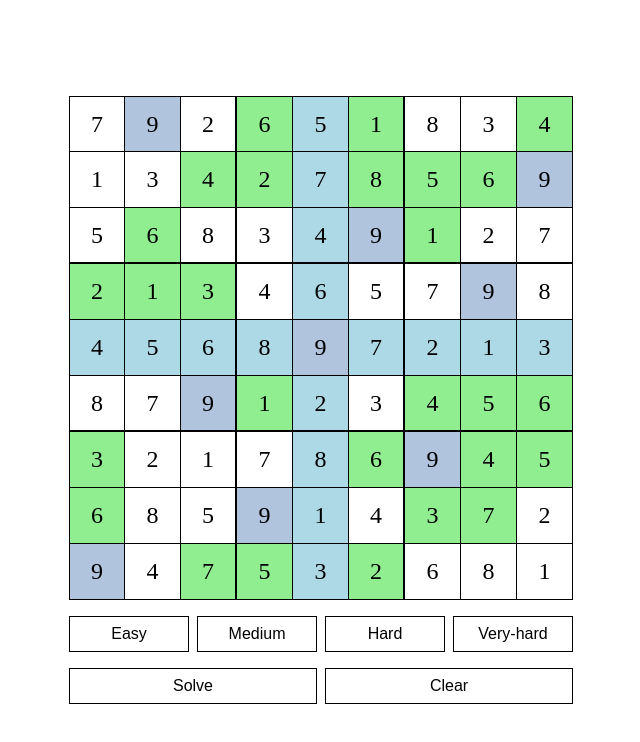
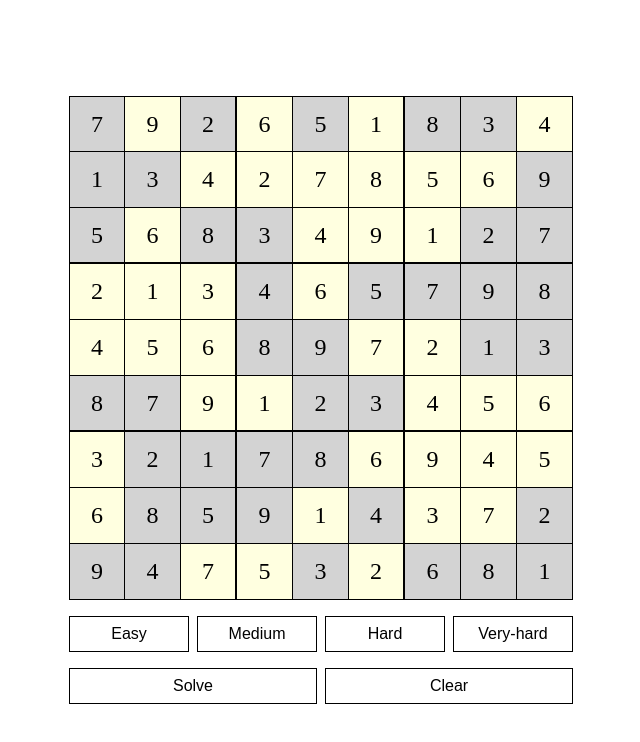
Before and after one commit to LeonhardWeiler/sudovim, a plain HTML site: page index.html in a window 1280 px wide. Both pictures are taken after a click on the button "Solve". Shown: the whole page, without its empty margins (319-959 px from the left). Drawn offline with Linux system fonts and the light colour scheme.

Commit message:
color changed and solve working

```diff
--- a/index.html
+++ b/index.html
@@ -10,87 +10,87 @@
   <body>
     <div class="container">
       <div class="sudoku">
-        <div class="sudoku__cell"></div>
-        <div class="sudoku__cell"></div>
-        <div class="sudoku__cell"></div>
-        <div class="sudoku__cell"></div>
-        <div class="sudoku__cell"></div>
-        <div class="sudoku__cell"></div>
-        <div class="sudoku__cell"></div>
-        <div class="sudoku__cell"></div>
-        <div class="sudoku__cell"></div>
-        <div class="sudoku__cell"></div>
-        <div class="sudoku__cell"></div>
-        <div class="sudoku__cell"></div>
-        <div class="sudoku__cell"></div>
-        <div class="sudoku__cell"></div>
-        <div class="sudoku__cell"></div>
-        <div class="sudoku__cell"></div>
-        <div class="sudoku__cell"></div>
-        <div class="sudoku__cell"></div>
-        <div class="sudoku__cell"></div>
-        <div class="sudoku__cell"></div>
-        <div class="sudoku__cell"></div>
-        <div class="sudoku__cell"></div>
-        <div class="sudoku__cell"></div>
-        <div class="sudoku__cell"></div>
-        <div class="sudoku__cell"></div>
-        <div class="sudoku__cell"></div>
-        <div class="sudoku__cell"></div>
-        <div class="sudoku__cell"></div>
-        <div class="sudoku__cell"></div>
-        <div class="sudoku__cell"></div>
-        <div class="sudoku__cell"></div>
-        <div class="sudoku__cell"></div>
-        <div class="sudoku__cell"></div>
-        <div class="sudoku__cell"></div>
-        <div class="sudoku__cell"></div>
-        <div class="sudoku__cell"></div>
-        <div class="sudoku__cell"></div>
-        <div class="sudoku__cell"></div>
-        <div class="sudoku__cell"></div>
-        <div class="sudoku__cell"></div>
-        <div class="sudoku__cell"></div>
-        <div class="sudoku__cell"></div>
-        <div class="sudoku__cell"></div>
-        <div class="sudoku__cell"></div>
-        <div class="sudoku__cell"></div>
-        <div class="sudoku__cell"></div>
-        <div class="sudoku__cell"></div>
-        <div class="sudoku__cell"></div>
-        <div class="sudoku__cell"></div>
-        <div class="sudoku__cell"></div>
-        <div class="sudoku__cell"></div>
-        <div class="sudoku__cell"></div>
-        <div class="sudoku__cell"></div>
-        <div class="sudoku__cell"></div>
-        <div class="sudoku__cell"></div>
-        <div class="sudoku__cell"></div>
-        <div class="sudoku__cell"></div>
-        <div class="sudoku__cell"></div>
-        <div class="sudoku__cell"></div>
-        <div class="sudoku__cell"></div>
-        <div class="sudoku__cell"></div>
-        <div class="sudoku__cell"></div>
-        <div class="sudoku__cell"></div>
-        <div class="sudoku__cell"></div>
-        <div class="sudoku__cell"></div>
-        <div class="sudoku__cell"></div>
-        <div class="sudoku__cell"></div>
-        <div class="sudoku__cell"></div>
-        <div class="sudoku__cell"></div>
-        <div class="sudoku__cell"></div>
-        <div class="sudoku__cell"></div>
-        <div class="sudoku__cell"></div>
-        <div class="sudoku__cell"></div>
-        <div class="sudoku__cell"></div>
-        <div class="sudoku__cell"></div>
-        <div class="sudoku__cell"></div>
-        <div class="sudoku__cell"></div>
-        <div class="sudoku__cell"></div>
-        <div class="sudoku__cell"></div>
-        <div class="sudoku__cell"></div>
-        <div class="sudoku__cell"></div>
+        <div class="cell"></div>
+        <div class="cell"></div>
+        <div class="cell"></div>
+        <div class="cell"></div>
+        <div class="cell"></div>
+        <div class="cell"></div>
+        <div class="cell"></div>
+        <div class="cell"></div>
+        <div class="cell"></div>
+        <div class="cell"></div>
+        <div class="cell"></div>
+        <div class="cell"></div>
+        <div class="cell"></div>
+        <div class="cell"></div>
+        <div class="cell"></div>
+        <div class="cell"></div>
+        <div class="cell"></div>
+        <div class="cell"></div>
+        <div class="cell"></div>
+        <div class="cell"></div>
+        <div class="cell"></div>
+        <div class="cell"></div>
+        <div class="cell"></div>
+        <div class="cell"></div>
+        <div class="cell"></div>
+        <div class="cell"></div>
+        <div class="cell"></div>
+        <div class="cell"></div>
+        <div class="cell"></div>
+        <div class="cell"></div>
+        <div class="cell"></div>
+        <div class="cell"></div>
+        <div class="cell"></div>
+        <div class="cell"></div>
+        <div class="cell"></div>
+        <div class="cell"></div>
+        <div class="cell"></div>
+        <div class="cell"></div>
+        <div class="cell"></div>
+        <div class="cell"></div>
+        <div class="cell"></div>
+        <div class="cell"></div>
+        <div class="cell"></div>
+        <div class="cell"></div>
+        <div class="cell"></div>
+        <div class="cell"></div>
+        <div class="cell"></div>
+        <div class="cell"></div>
+        <div class="cell"></div>
+        <div class="cell"></div>
+        <div class="cell"></div>
+        <div class="cell"></div>
+        <div class="cell"></div>
+        <div class="cell"></div>
+        <div class="cell"></div>
+        <div class="cell"></div>
+        <div class="cell"></div>
+        <div class="cell"></div>
+        <div class="cell"></div>
+        <div class="cell"></div>
+        <div class="cell"></div>
+        <div class="cell"></div>
+        <div class="cell"></div>
+        <div class="cell"></div>
+        <div class="cell"></div>
+        <div class="cell"></div>
+        <div class="cell"></div>
+        <div class="cell"></div>
+        <div class="cell"></div>
+        <div class="cell"></div>
+        <div class="cell"></div>
+        <div class="cell"></div>
+        <div class="cell"></div>
+        <div class="cell"></div>
+        <div class="cell"></div>
+        <div class="cell"></div>
+        <div class="cell"></div>
+        <div class="cell"></div>
+        <div class="cell"></div>
+        <div class="cell"></div>
+        <div class="cell"></div>
       </div>
       <div class="difficulty">
         <button class="btn" id="easy" value="easy">Easy</button>
--- a/script.js
+++ b/script.js
@@ -20,15 +20,12 @@ document.querySelector("#solve").addEventListener("click", solveSudokuGrid);
 document.addEventListener("keydown", (event) => cursorHighlight(event));
 
 let originalSudokuGrid;
-let currentRow = 4;
-let currentCol = 4;
+let currentRow;
+let currentCol;
 
 function updateSudokuGrid(difficulty) {
-  createSudokuGridHTML(createSudokuGrid(difficulty));
-  clearColors();
-  resetCursor();
-  highlightSimilar();
-  highlightLines();
+  createSudokuGridHTML(difficulty);
+  resetSudoku();
   localStorage.setItem("sudokuDifficulty", difficulty);
 }
 
@@ -88,16 +85,16 @@ function createSudokuGrid(difficulty) {
 
   solveSudoku(grid);
 
+  originalSudokuGrid = JSON.parse(JSON.stringify(grid));
+
   const difficultyMap = {
-    easy: 30,
-    medium: 40,
-    hard: 50,
+    "easy": 30,
+    "medium": 40,
+    "hard": 50,
     "very-hard": 60,
   };
 
   removeCells(grid, difficultyMap[difficulty]);
-
-  originalSudokuGrid = JSON.parse(JSON.stringify(grid));
   return grid;
 }
 
@@ -119,29 +116,37 @@ function removeCells(grid, cellsToRemove) {
   }
 }
 
-function createSudokuGridHTML(grid) {
-  const sudokuCells = document.querySelectorAll(".sudoku__cell");
-  sudokuCells.forEach((cell, index) => {
+function createSudokuGridHTML(difficulty) {
+  const grid = createSudokuGrid(difficulty);
+  document.querySelectorAll(".cell").forEach((cell, index) => {
     const row = Math.floor(index / 9);
     const col = index % 9;
     const cellValue = grid[row][col];
-    cell.textContent = cellValue === 0 ? "" : cellValue;
     if (cellValue === 0) {
+      cell.textContent = "";
       cell.classList.add("editable");
     } else {
+      cell.textContent = cellValue;
       cell.classList.remove("editable");
     }
   });
 }
 
+function resetSudoku() {
+  resetCursor();
+  clearColors();
+  highlightSimilar();
+  highlightLines();
+}
+
 function resetCursor() {
   currentRow = 4;
   currentCol = 4;
-
-  const sudokuCells = document.querySelectorAll(".sudoku__cell");
-  sudokuCells.forEach((cell) => cell.classList.remove("highlight"));
-
-  sudokuCells[40].classList.add("highlight");
+  const highlightedCell = document.querySelector(".highlight");
+  if (highlightedCell) {
+    highlightedCell.classList.remove("highlight");
+  }
+  document.querySelectorAll(".cell")[40].classList.add("highlight");
 }
 
 function clearColors() {
@@ -151,51 +156,99 @@ function clearColors() {
   document
     .querySelectorAll(".edited")
     .forEach((cell) => cell.classList.remove("edited"));
+  document
+    .querySelectorAll(".wrong")
+    .forEach((cell) => cell.classList.remove("wrong"));
+  document
+    .querySelectorAll(".original")
+    .forEach((cell) => cell.classList.remove("original"));
+  document
+    .querySelectorAll(".empty")
+    .forEach((cell) => cell.classList.remove("empty"));
+}
+
+function highlightSimilar() {
+  let highlightedCellValue = document.querySelector(".highlight");
+
+  if (highlightedCellValue) {
+    highlightedCellValue = highlightedCellValue.textContent;
+  }
+
+  document.querySelectorAll(".cell").forEach((cell) => {
+    cell.classList.remove("similar");
+
+    if (
+      cell.textContent === highlightedCellValue &&
+      cell !== document.querySelector(".highlight") &&
+      cell.textContent !== ""
+    ) {
+      cell.classList.add("similar");
+    }
+  });
+}
+
+function highlightLines() {
+  const highlightedCell = document.querySelector(".highlight");
+  const sudokuCells = Array.from(document.querySelectorAll(".cell"));
+  const rowIndex = Math.floor(sudokuCells.indexOf(highlightedCell) / 9);
+  const colIndex = sudokuCells.indexOf(highlightedCell) % 9;
+
+  sudokuCells.forEach((cell, index) => {
+    const cellRow = Math.floor(index / 9);
+    const cellCol = index % 9;
+
+    cell.classList.remove("highlight-line");
+
+    if (cellCol === colIndex && cell !== highlightedCell) {
+      cell.classList.add("highlight-line");
+    } else if (cellRow === rowIndex && cell !== highlightedCell) {
+      cell.classList.add("highlight-line");
+    }
+  });
 }
 
 function clearSudokuGrid() {
-  document
-    .querySelectorAll(".solved")
-    .forEach((cell) => (cell.textContent = ""));
-  document
-    .querySelectorAll(".edited")
-    .forEach((cell) => (cell.textContent = ""));
+  document.querySelectorAll(".cell").forEach((cell) => {
+    if (cell.classList.contains("editable")) {
+      cell.textContent = "";
+    }
+  });
   clearColors();
   highlightSimilar();
+  resetSudoku();
 }
 
 function solveSudokuGrid() {
-  const sudokuCells = document.querySelectorAll(".sudoku__cell");
-  const grid = [];
+  const sudokuCells = document.querySelectorAll(".cell");
+  document.querySelectorAll(".similar").forEach((cell) => {cell.classList.remove("similar")});
+  document.querySelectorAll(".highlight-line").forEach((cell) => {cell.classList.remove("highlight-line")});
+  document.querySelector(".highlight").classList.remove("highlight");
 
-  let index = 0;
-  for (let i = 0; i < 9; i++) {
-    const row = [];
-    for (let j = 0; j < 9; j++) {
-      const cellValue = sudokuCells[index].textContent.trim();
-      row.push(parseInt(cellValue) || 0);
-      index++;
+  sudokuCells.forEach((cell) => {
+    if (!cell.classList.contains("editable")) {
+      cell.classList.add("original");
     }
-    grid.push(row);
-  }
-  if (solveSudoku(grid)) {
-    for (let i = 0; i < 9; i++) {
-      for (let j = 0; j < 9; j++) {
-        if (sudokuCells[i * 9 + j].textContent !== grid[i][j].toString()) {
-          sudokuCells[i * 9 + j].textContent = grid[i][j];
-          sudokuCells[i * 9 + j].classList.add("solved");
-        }
+  });
+
+  originalSudokuGrid.forEach((row, rowIndex) => {
+    row.forEach((cell, colIndex) => {
+      const index = rowIndex * 9 + colIndex;
+      let cellValue = sudokuCells[index].textContent;
+      if (cellValue === "") {
+        sudokuCells[index].textContent = cell;
+        sudokuCells[index].classList.add("empty");
+      } else if (cellValue !== cell.toString()) {
+        sudokuCells[index].textContent = cell;
+        sudokuCells[index].classList.add("wrong");
+      } else {
+        sudokuCells[index].classList.add("solved");
       }
-    }
-  } else {
-    alert("sudoku is wrong!");
-  }
-  highlightSimilar();
+    });
+  });
 }
 
 function cursorHighlight(event) {
   const highlightedCell = document.querySelector(".highlight");
-  const sudokuCells = document.querySelectorAll(".sudoku__cell");
   const key = event.key;
 
   if (key === "h" && currentCol > 0) {
@@ -214,54 +267,16 @@ function cursorHighlight(event) {
   ) {
     highlightedCell.textContent = key;
     highlightedCell.classList.add("edited");
-  } else if (
-    (key === "Backspace" || key === "Delete" || key === "x") &&
-    highlightedCell.classList.contains("editable")
-  ) {
+  } else if (key === "x" && highlightedCell.classList.contains("editable")) {
     highlightedCell.textContent = "";
     highlightedCell.classList.remove("edited");
   }
 
   const newIndex = currentRow * 9 + currentCol;
   highlightedCell.classList.remove("highlight");
-  sudokuCells[newIndex].classList.add("highlight");
+  document
+    .querySelectorAll(".cell")
+    [newIndex].classList.add("highlight");
   highlightSimilar();
   highlightLines();
 }
-
-function highlightSimilar() {
-  const highlightedCellValue = document.querySelector(".highlight").textContent;
-  const sudokuCells = document.querySelectorAll(".sudoku__cell");
-
-  sudokuCells.forEach((cell) => {
-    cell.classList.remove("similar");
-
-    if (
-      cell.textContent === highlightedCellValue &&
-      cell !== document.querySelector(".highlight") &&
-      cell.textContent !== ""
-    ) {
-      cell.classList.add("similar");
-    }
-  });
-}
-
-function highlightLines() {
-  const highlightedCell = document.querySelector(".highlight");
-  const sudokuCells = Array.from(document.querySelectorAll(".sudoku__cell"));
-  const rowIndex = Math.floor(sudokuCells.indexOf(highlightedCell) / 9);
-  const colIndex = sudokuCells.indexOf(highlightedCell) % 9;
-
-  sudokuCells.forEach((cell, index) => {
-    const cellRow = Math.floor(index / 9);
-    const cellCol = index % 9;
-
-    cell.classList.remove("highlight-line");
-
-    if (cellCol === colIndex) {
-      cell.classList.add("highlight-line");
-    } else if (cellRow === rowIndex) {
-      cell.classList.add("highlight-line");
-    }
-  });
-}
--- a/style.css
+++ b/style.css
@@ -25,14 +25,16 @@ body {
   cursor: pointer;
 }
 
-.sudoku__cell:not(.editable),
+.cell:not(.editable),
 .edited,
-.solved {
+.solved,
+.wrong,
+.empty {
   text-align: center;
   align-content: center;
 }
 
-.sudoku__cell {
+.cell {
   width: 3.5rem;
   aspect-ratio: 1;
   border-bottom: 1px solid;
@@ -40,20 +42,20 @@ body {
   user-select: none;
 }
 
-.sudoku__cell:nth-of-type(9n+1) {
+.cell:nth-of-type(9n+1) {
   border-left: 1px solid;
 }
 
-.sudoku__cell:nth-of-type(-n+9) {
+.cell:nth-of-type(-n+9) {
   border-top: 1px solid;
 }
 
-.sudoku__cell:nth-of-type(3n):not(:nth-of-type(9n)) {
+.cell:nth-of-type(3n):not(:nth-of-type(9n)) {
   border-right: 2px solid;
 }
 
-.sudoku__cell:nth-of-type(n+19):nth-of-type(-n+27),
-.sudoku__cell:nth-of-type(n+46):nth-of-type(-n+54) {
+.cell:nth-of-type(n+19):nth-of-type(-n+27),
+.cell:nth-of-type(n+46):nth-of-type(-n+54) {
   border-bottom: 2px solid;
 }
 
@@ -77,25 +79,14 @@ body {
   }
 }
 
-.solved {
-  background-color: lightgreen;
-}
-
-.highlight {
-  background-color: lightsteelblue !important;
-}
-
-.similar {
-  background-color: lightsteelblue;
-}
-
-.highlight-line {
-  background-color: lightblue;
-}
-
-.edited {
-  background-color: lightyellow;
-}
+.similar{background-color: lightsteelblue}
+.highlight-line{background-color: lightblue}
+.edited{background-color: lightyellow}
+.highlight{background-color: lightsteelblue}
+.wrong{background-color: lightcoral}
+.solved{background-color: lightgreen}
+.original{background-color: lightgray}
+.empty{background-color: lightyellow}
 
 @media print {
   .difficulty,
@@ -107,7 +98,8 @@ body {
   .highlight,
   .edited,
   .highlight-line,
-  .similar {
+  .similar,
+  .wrong {
     background-color: transparent;
   }
 }
```
